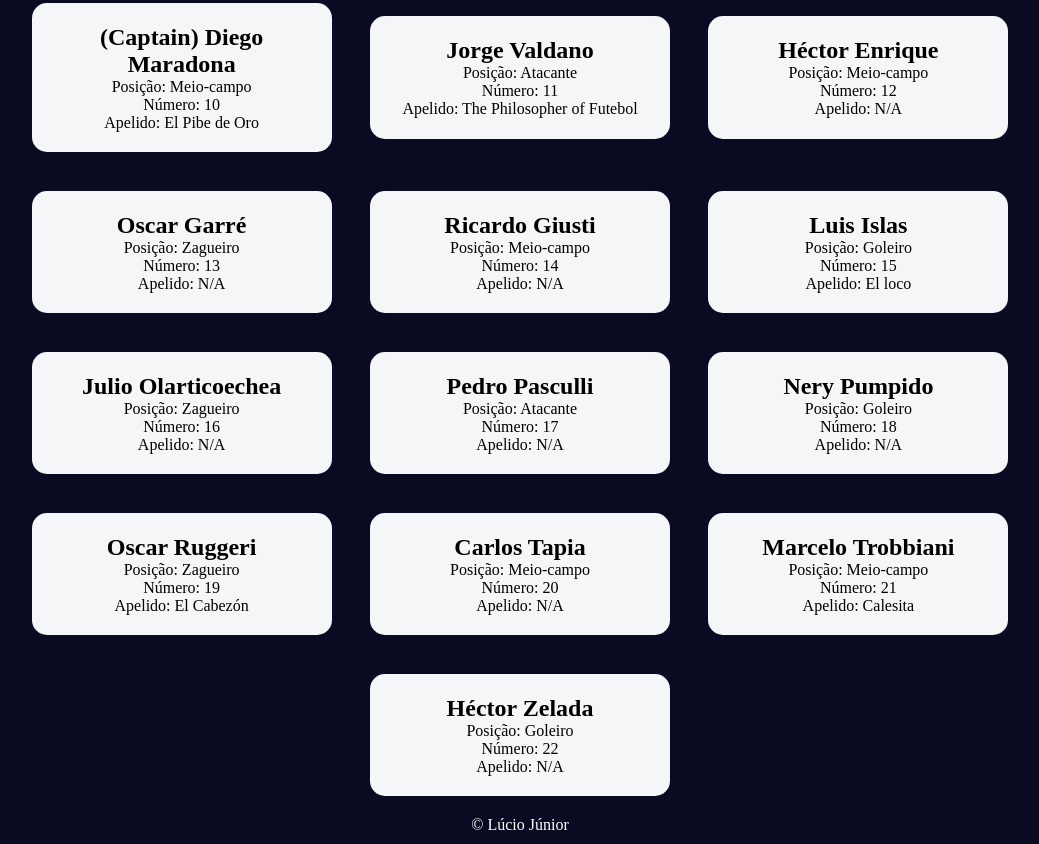
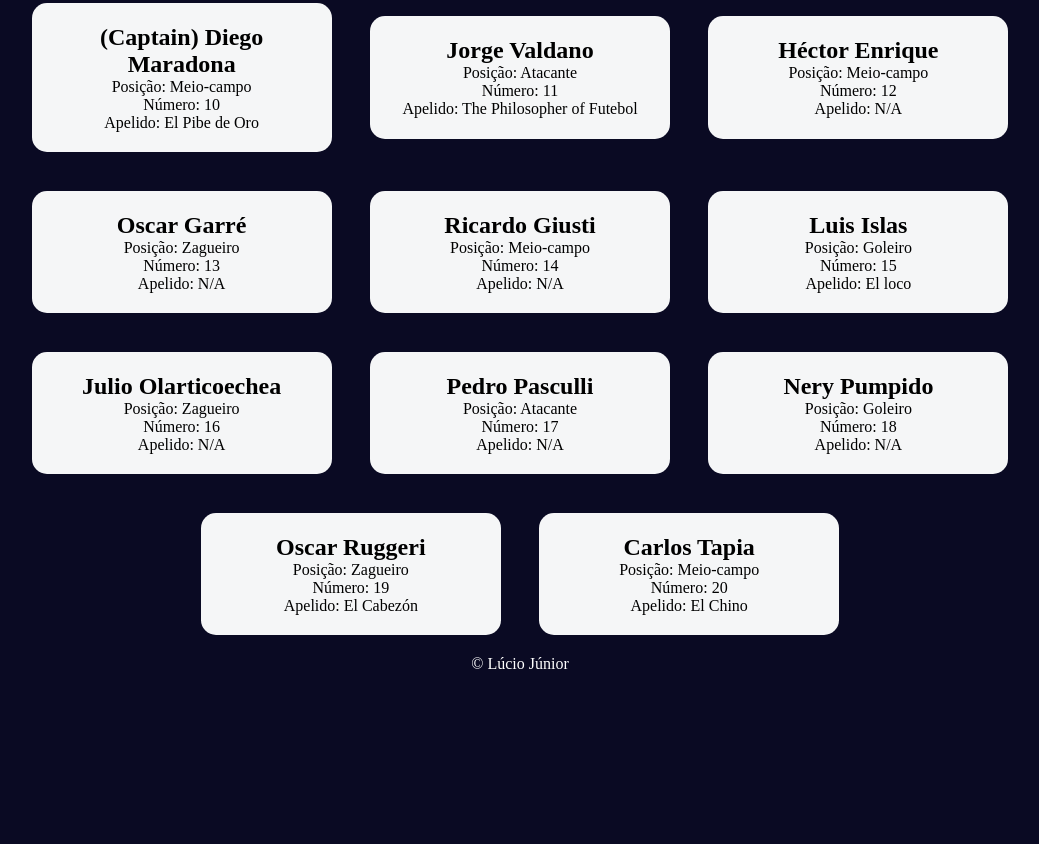
Before and after one commit to appsoft-lucio/cartao-time-futebol, a plain HTML site: page index.html in a window 1280 px wide. Shown: the part 650-1494 px from the top of the page, without its empty margins (120-1159 px from the left). After the commit the page ends 1333 px from the top, so only its background shows below. Drawn offline with Linux system fonts and the light colour scheme.

Commit message:
Corrigindo bug no index.html

```diff
--- a/index.html
+++ b/index.html
@@ -1,22 +1,22 @@
 <!DOCTYPE html>
 <html lang="pt-br">
-  <!-- Define o tipo de documento como HTML5 e especifica o idioma como português do Brasil -->
+  <!-- Definindo o tipo de documento como HTML5 e o idioma como português do Brasil -->
 
   <head>
     <meta charset="UTF-8" />
-    <!-- Define a codificação de caracteres como UTF-8 para suportar caracteres especiais -->
+    <!-- Define a codificação de caracteres como UTF-8, essencial para suportar caracteres especiais -->
 
     <meta http-equiv="X-UA-Compatible" content="IE=edge" />
-    <!-- Garante compatibilidade com versões antigas do Internet Explorer -->
+    <!-- Garante que o site seja renderizado corretamente no Internet Explorer usando o modo mais recente disponível -->
 
     <meta name="viewport" content="width=device-width, initial-scale=1.0" />
-    <!-- Define as regras para a exibição em dispositivos móveis, ajustando a escala -->
+    <!-- Define que a largura da página se ajuste ao tamanho da tela do dispositivo, essencial para sites responsivos -->
 
     <title>
       Aprenda métodos modernos de JavaScript construindo cartões de times de
       futebol
     </title>
-    <!-- Título da página que aparece na aba do navegador -->
+    <!-- Define o título da página que aparecerá na aba do navegador -->
 
     <link
       rel="shortcut icon"
@@ -26,50 +26,62 @@
     <!-- Define o ícone que aparecerá na aba do navegador (favicon) -->
 
     <link rel="stylesheet" href="styles.css" />
-    <!-- Link para o arquivo CSS externo para estilização -->
+    <!-- Faz referência ao arquivo de estilo externo (CSS) -->
   </head>
 
   <body>
     <h1 class="title">Estatísticas da equipe</h1>
-    <!-- Título principal da página -->
+    <!-- Título principal da página com a classe 'title' para estilização -->
 
     <main>
-      <!-- Conteúdo principal da página -->
+      <!-- Elemento principal que contém o conteúdo mais relevante da página -->
 
       <div class="team-stats">
-        <!-- Div para exibir informações do time -->
+        <!-- Div que contém as estatísticas da equipe -->
 
         <p>Time: <span id="team"></span></p>
-        <!-- Informação sobre o time, preenchida via JavaScript -->
+        <!-- Parágrafo exibindo o nome do time com um span onde será injetado o valor dinamicamente -->
 
         <p>Esporte: <span id="sport"></span></p>
-        <!-- Informação sobre o esporte, preenchida via JavaScript -->
+        <!-- Parágrafo exibindo o nome do esporte com um span onde será injetado o valor dinamicamente -->
 
         <p>Ano: <span id="year"></span></p>
-        <!-- Informação sobre o ano, preenchida via JavaScript -->
+        <!-- Parágrafo exibindo o ano com um span onde será injetado o valor dinamicamente -->
 
         <p>Treinador principal: <span id="head-coach"></span></p>
-        <!-- Informação sobre o treinador principal, preenchida via JavaScript -->
+        <!-- Parágrafo exibindo o nome do treinador com um span onde será injetado o valor dinamicamente -->
       </div>
 
       <label class="options-label" for="players">
+        <!-- Rótulo para o seletor de jogadores, associando o label ao select com o atributo 'for' -->
         Filtrar jogadores de equipe:
       </label>
-      <!-- Rótulo para o seletor de filtro de jogadores -->
 
       <select name="players" id="players">
-        <!-- Menu suspenso para filtrar jogadores com base em critérios específicos -->
+        <!-- Campo de seleção para filtrar os jogadores da equipe -->
 
         <option value="all">Todos os Jogadores</option>
+        <!-- Opção para mostrar todos os jogadores -->
+
         <option value="Apelido">Apelidos</option>
+        <!-- Opção para filtrar jogadores com apelidos -->
+
         <option value="Atacante">Posição Atacante</option>
+        <!-- Opção para filtrar jogadores da posição Atacante -->
+
         <option value="Meio-campo">Posição Meio-campo</option>
+        <!-- Opção para filtrar jogadores da posição Meio-campo -->
+
         <option value="Zagueiro">Posição Zagueiro</option>
+        <!-- Opção para filtrar jogadores da posição Zagueiro -->
+
         <option value="Goleiro">Posição Goleiro</option>
+        <!-- Opção para filtrar jogadores da posição Goleiro -->
       </select>
 
       <div class="cards" id="player-cards">
-        <!-- Container para as cartas dos jogadores, que será preenchido dinamicamente -->
+        <!-- Container que armazena os cartões individuais dos jogadores -->
+
         <div class="player-card">
           <h2>Sergio Almirón</h2>
           <p>Posição: Atacante</p>
@@ -188,27 +200,15 @@
           <h2>Carlos Tapia</h2>
           <p>Posição: Meio-campo</p>
           <p>Número: 20</p>
-          <p>Apelido: N/A</p>
-        </div>
-        <div class="player-card">
-          <h2>Marcelo Trobbiani</h2>
-          <p>Posição: Meio-campo</p>
-          <p>Número: 21</p>
-          <p>Apelido: Calesita</p>
-        </div>
-        <div class="player-card">
-          <h2>Héctor Zelada</h2>
-          <p>Posição: Goleiro</p>
-          <p>Número: 22</p>
-          <p>Apelido: N/A</p>
+          <p>Apelido: El Chino</p>
         </div>
       </div>
     </main>
 
     <footer>&copy; Lúcio Júnior</footer>
-    <!-- Rodapé da página com direitos autorais -->
+    <!-- Rodapé da página com o símbolo de copyright e o nome do autor -->
 
     <script src="./script.js"></script>
-    <!-- Inclusão do arquivo JavaScript externo -->
+    <!-- Inclusão do arquivo JavaScript externo que provavelmente gerencia a interação dinâmica da página -->
   </body>
 </html>
```
